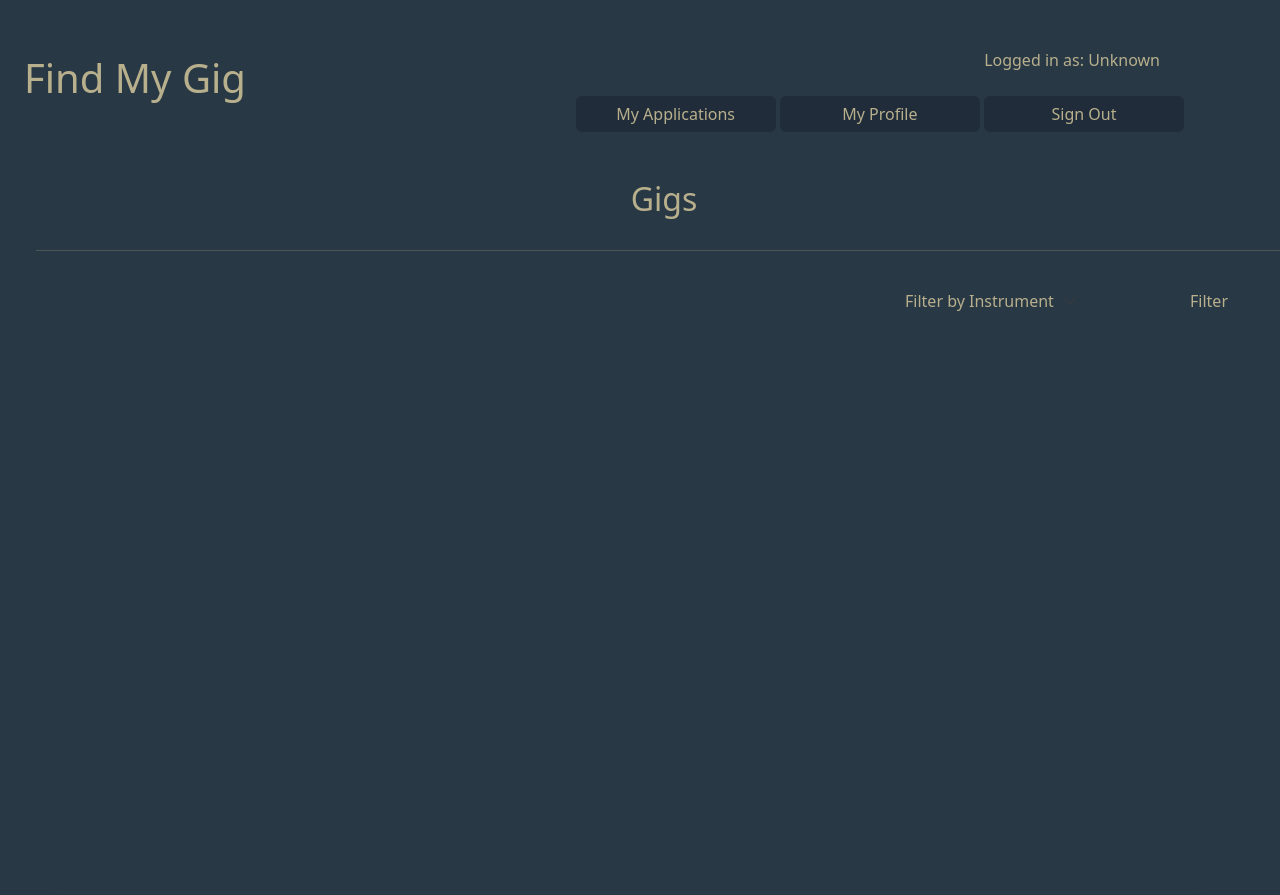
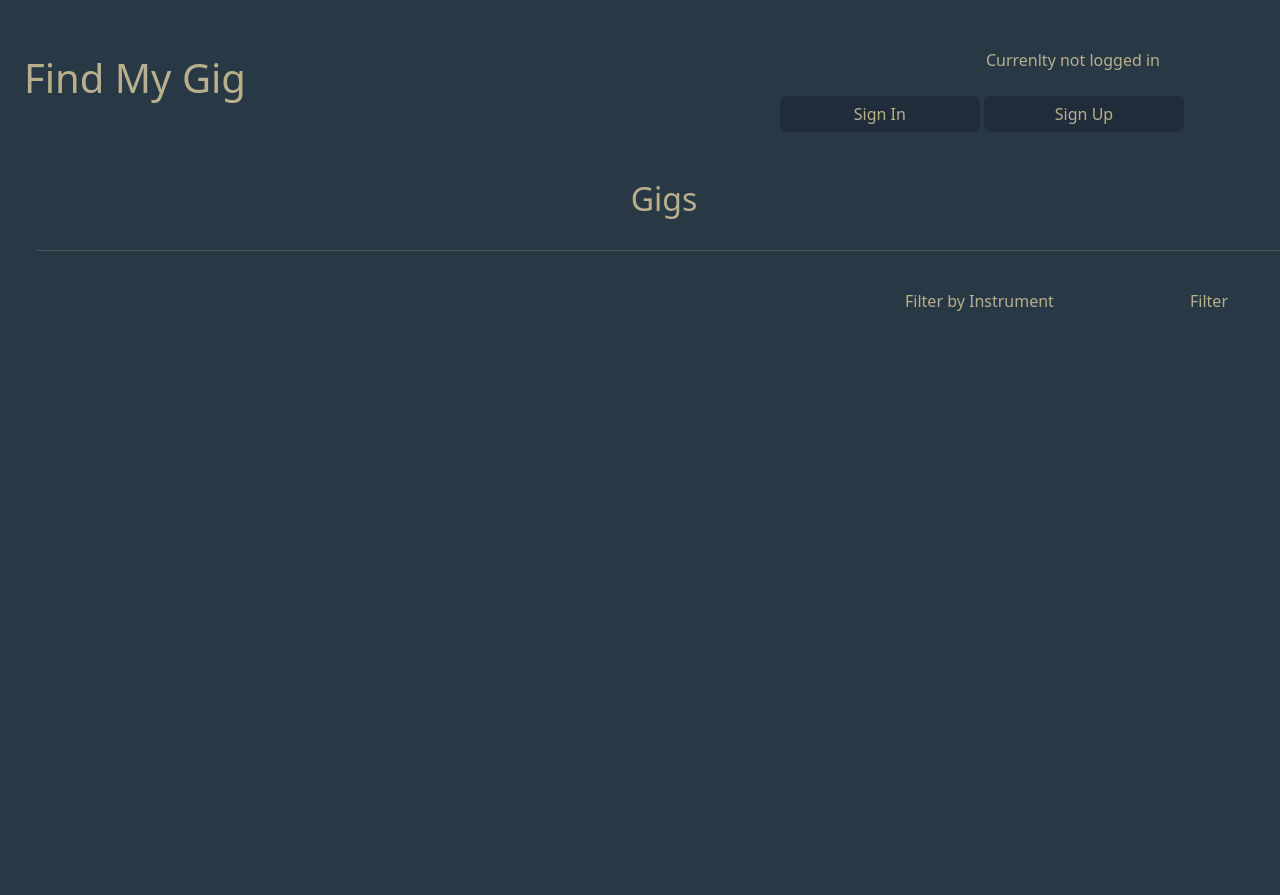
Before and after one commit to yehorm14/Find_My_Gig, a Django app: page /gigs/ in a window 1280 px wide; the page is wider, and only the part inside the window is pictured. Run offline with Django 4.2, Linux system fonts and the light colour scheme; data that the repository does not hold is empty.

Commit message:
unauthorised user complete

```diff
--- a/static/find_my_gig/css/style.css
+++ b/static/find_my_gig/css/style.css
@@ -241,8 +241,11 @@ textarea:focus {
 .bookmark-btn {
     background-color: var(--primary-color);
     color: var(--text-color);
+    border-color: var(--primary-color);
 }
+
 .bookmarked-btn {
     background-color: var(--highlight-color);
     color: var(--background-color);
+    border-color: var(--highlight-color);
 }
--- a/templates/gigs/base.html
+++ b/templates/gigs/base.html
@@ -40,22 +40,25 @@
           {% if user.is_authenticated %}
             Logged in as: {{ user.username }}
           {% else %}
-            Logged in as: Unknown
+            Currenlty not logged in
           {% endif %}
         </div>
 
         <div class="row justify-content-end">
           <div class="col text-end">
-            <a href="/dashboard/my-applications/" class="btn btn-primary nice-button background-color">My Applications</a>
-            <a href="/dashboard/my-profile/" class="btn btn-primary nice-button background-color">My Profile</a>
-
-            <form id="logout-form" method="POST" action="/logout/" style="display:inline;">
-              {% csrf_token %}
-              <button id="sign-out-btn" class="btn btn-primary nice-button background-color">
-                Sign Out
-              </button>
-            </form>
-
+            {% if user.is_authenticated %}
+              <a href="{% url 'gigs:my_applications' %}" class="btn btn-primary nice-button background-color">My Applications</a>
+              <a href="{% url 'gigs:my_profile' %}" class="btn btn-primary nice-button background-color">My Profile</a>
+              <form id="logout-form" method="POST" action="{% url 'gigs:logout' %}" style="display:inline;">
+                {% csrf_token %}
+                <button id="sign-out-btn" class="btn btn-primary nice-button background-color">
+                  Sign Out
+                </button>
+              </form>
+            {% else %}
+              <a href="{% url 'gigs:login' %}" class="btn btn-primary nice-button background-color">Sign In</a>
+              <a href="{% url 'gigs:signup' %}" class="btn btn-primary nice-button background-color">Sign Up</a>
+            {% endif %}
           </div>
         </div>
       </div>
```
